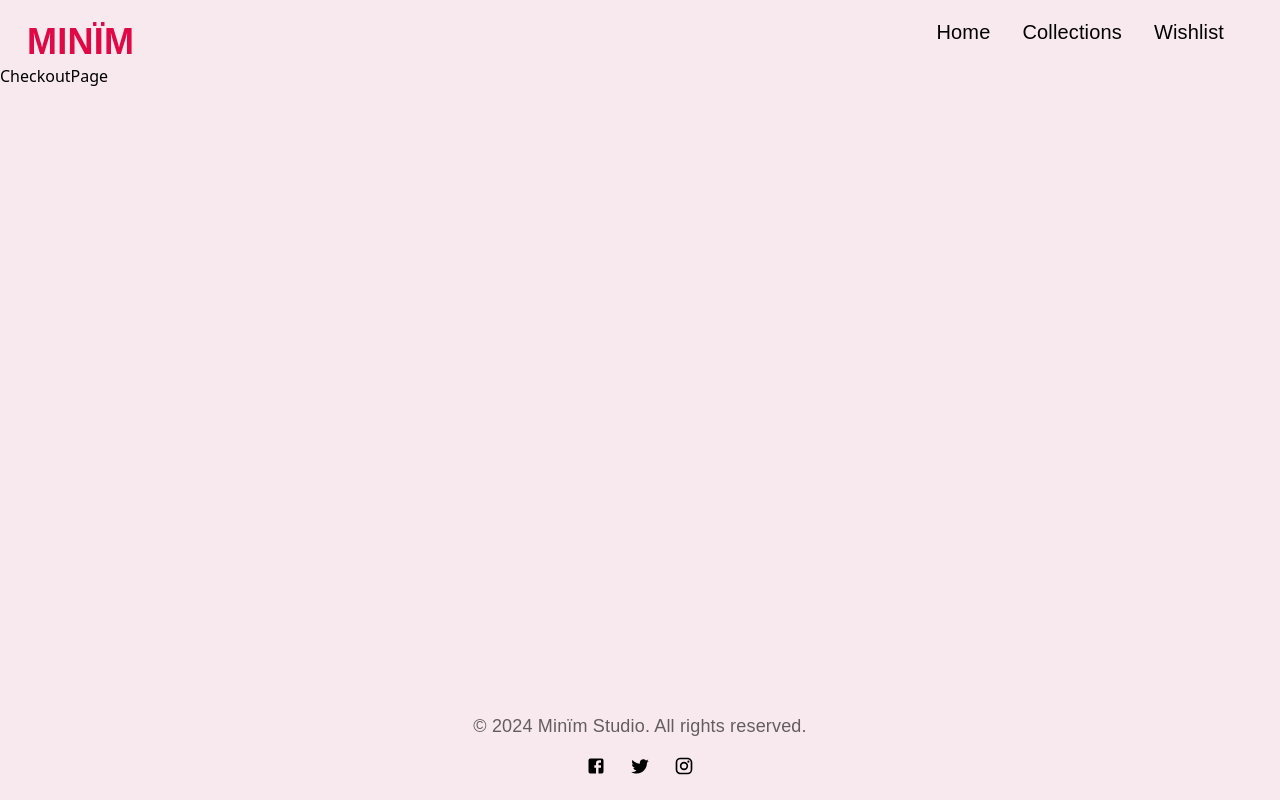
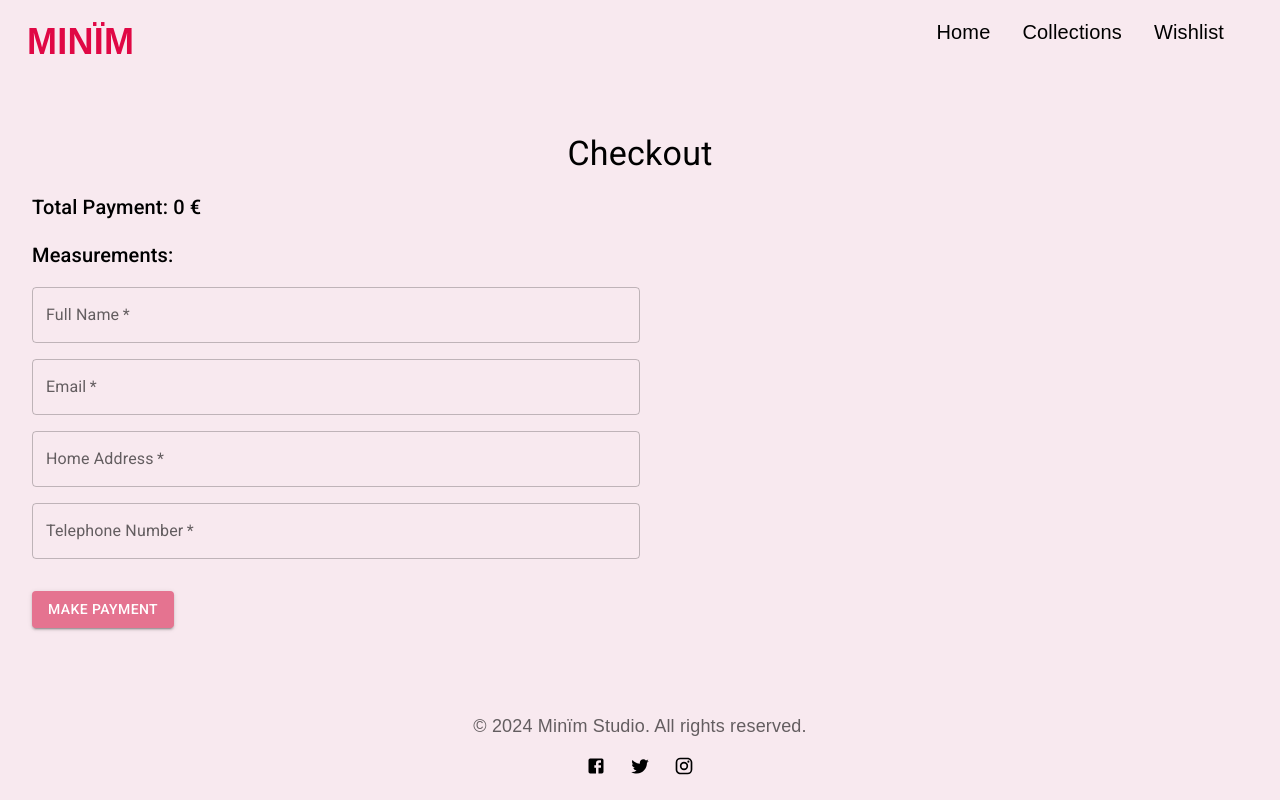
Before and after one commit to martapla/Project-Ecommerce, a React (Vite) app in the folder frontend/: page /checkout in a window 1280 px wide. Built offline with nearby package versions, Linux system fonts and the light colour scheme; a web font is replaced by a local one.

Commit message:
checkout

```diff
--- a/frontend/src/pages/checkout/CheckoutPage.tsx
+++ b/frontend/src/pages/checkout/CheckoutPage.tsx
@@ -1,9 +1,118 @@
-import React from 'react'
+import React, { useContext, useState } from 'react';
+import { Box, Typography, TextField, Button } from '@mui/material';
+import { ShoppingBagContext } from "../../context/ShoppingBagContext";
+import { useNavigate } from 'react-router-dom';
+
+interface Product {
+  id: string;
+  name: string;
+  price: number;
+  image: string;
+}
+interface ShoppingBagContextType {
+  selectedProducts: Product[];
+
+}
 
 const CheckoutPage = () => {
+  const { selectedProducts } = useContext(ShoppingBagContext);
+  const navigate = useNavigate();
+
+  // Form
+  const [name, setName] = useState('');
+  const [email, setEmail] = useState('');
+  const [address, setAddress] = useState('');
+  const [phone, setPhone] = useState('');
+
+  const totalPrice = selectedProducts.reduce((sum, product) => sum + product.price, 0);
+
+  const handleSubmit = (event) => {
+    event.preventDefault();
+
+  };
+
   return (
-    <div>CheckoutPage</div>
-  )
-}
+    <Box sx={{
+      padding: 4,
+      display: 'flex',
+      flexDirection: 'column',
+      alignItems: 'center' ,
+      justifyContent: 'center',
+      }}>
+      <Typography variant="h4" sx={{ marginBottom: 2 }}>Checkout</Typography>
 
-export default CheckoutPage
+      {/* Total Price */}
+      <Box sx={{ width: '100%', marginBottom: 2 }}>
+        <Typography variant="h6">Total Payment: {totalPrice} €</Typography>
+      </Box>
+
+      {/* Measurements */}
+      <Box sx={{ width: '100%', marginBottom: 2 }}>
+        <Typography variant="h6">Measurements:</Typography>
+        <Typography></Typography>
+      </Box>
+
+      {/* Form */}
+      <form onSubmit={handleSubmit} style={{ width: '100%' }}>
+        <Box sx={{
+           width: { xs: '100%', sm: '70%', md: '50%' },
+           display: 'flex',
+           flexDirection: 'column',
+           marginBottom: 2 }}>
+          <TextField
+            label="Full Name"
+            variant="outlined"
+            value={name}
+            onChange={(e) => setName(e.target.value)}
+            required
+            sx={{ marginBottom: 2 }}
+          />
+          <TextField
+            label="Email"
+            variant="outlined"
+            type="email"
+            value={email}
+            onChange={(e) => setEmail(e.target.value)}
+            required
+            sx={{ marginBottom: 2 }}
+          />
+          <TextField
+            label="Home Address"
+            variant="outlined"
+            value={address}
+            onChange={(e) => setAddress(e.target.value)}
+            required
+            sx={{ marginBottom: 2 }}
+          />
+          <TextField
+            label="Telephone Number"
+            variant="outlined"
+            value={phone}
+            onChange={(e) => setPhone(e.target.value)}
+            required
+            sx={{ marginBottom: 2 }}
+          />
+        </Box>
+
+
+        <Button
+          type="submit"
+          variant="contained"
+          sx={{
+
+            backgroundColor: '#e57390',
+            color: 'white',
+            ':hover': {
+              backgroundColor: '#e6b8c8',
+              color: 'white',
+            },
+          }}
+        >
+          Make Payment
+        </Button>
+      </form>
+    </Box>
+  );
+};
+
+export default CheckoutPage;
```
